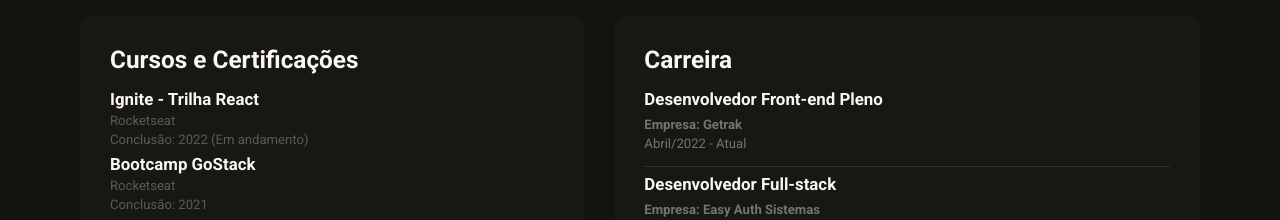
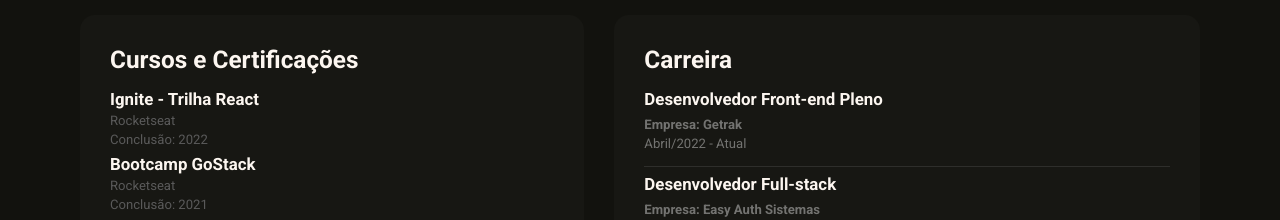
Before and after one commit to GuiSelair/guilhermeselair.dev, a Next.js app: page /about in a window 1280 px wide. Shown: the part 840-1060 px from the top of the page. Built offline with nearby package versions, Linux system fonts and the light colour scheme; no server answers.

Commit message:
Update: Course completed

```diff
--- a/src/components/pages/about/CoursesAndCertificationsSection/index.tsx
+++ b/src/components/pages/about/CoursesAndCertificationsSection/index.tsx
@@ -10,7 +10,7 @@
 				<li>
 					<strong>Ignite - Trilha React</strong>
 					<span>Rocketseat</span>
-					<span>Conclusão: 2022 (Em andamento)</span>
+					<span>Conclusão: 2022</span>
 				</li>
 				<li>
 					<strong>Bootcamp GoStack</strong>
```
